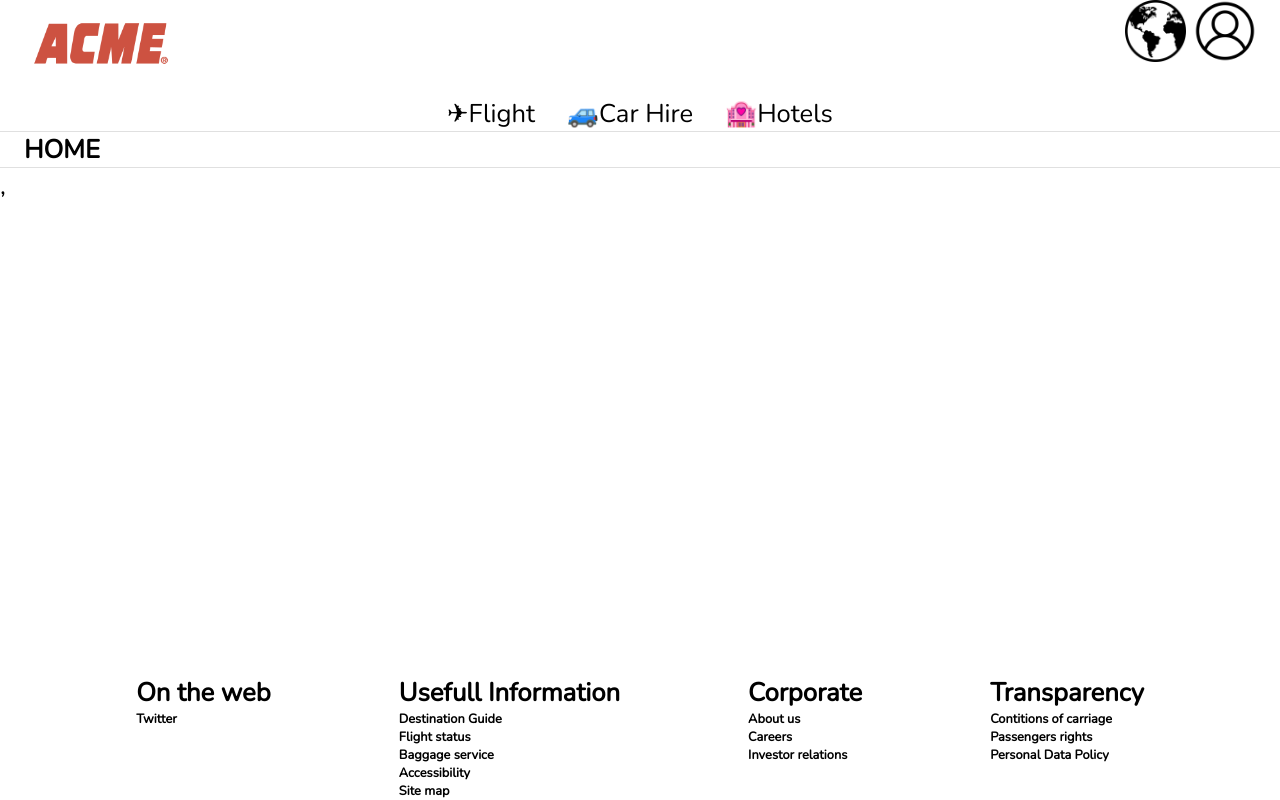
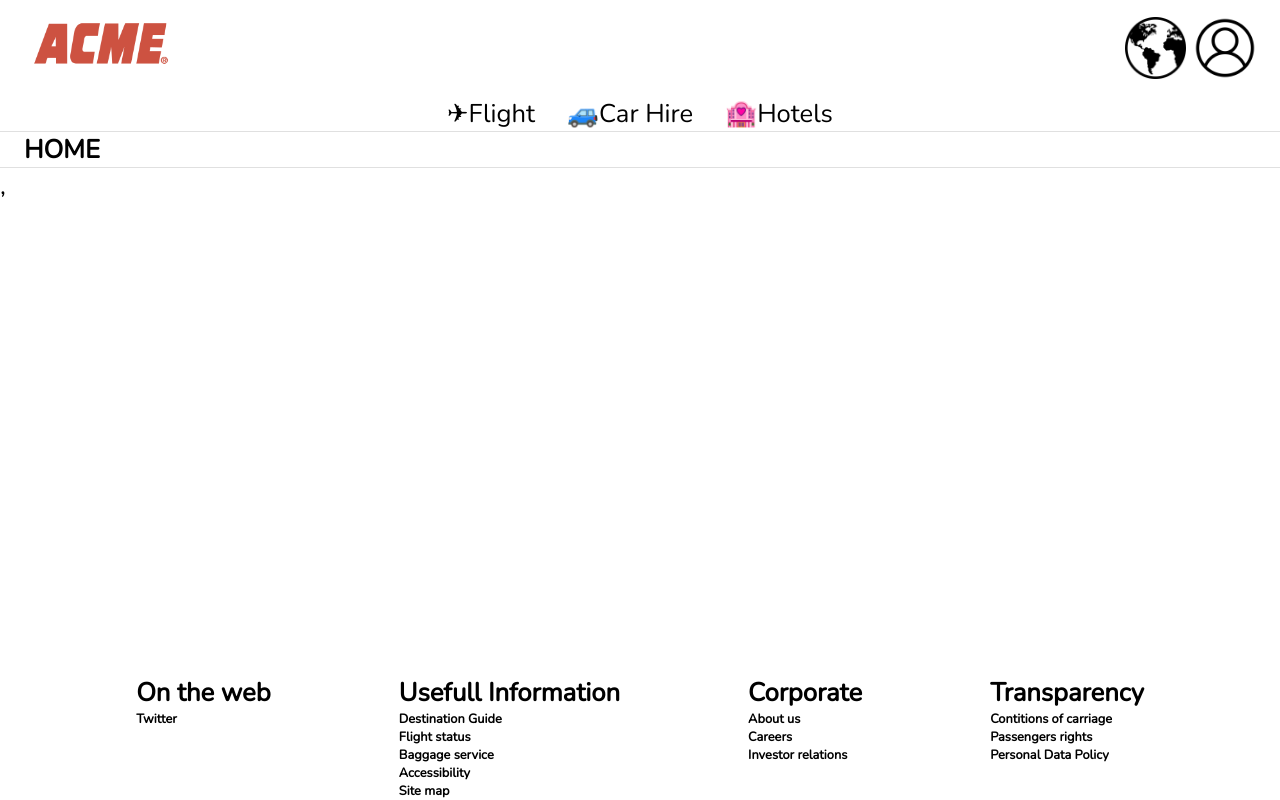
Before and after one commit to CaioCalisto/FlightWebSite, a React (Vite) app in the folder flight-web-site/: page / in a window 1280 px wide. Built offline with nearby package versions, Linux system fonts and the light colour scheme.

Commit message:
fixed layout

```diff
--- a/flight-web-site/src/components/Header.tsx
+++ b/flight-web-site/src/components/Header.tsx
@@ -3,7 +3,7 @@ import React from 'react'
 
 function Header() {
   return (
-    <Grid container>
+    <Grid container alignItems="center">
       <Grid item xs={6}>
         <img src="src/assets/ACME-logo.png" style={{ width: "25%"}}/>
       </Grid>
```
